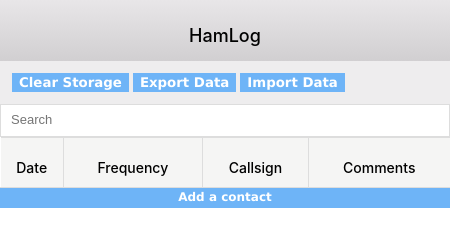
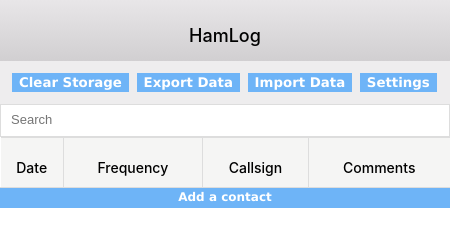
Before and after one commit to junderw00d/HamLog, an Electron app: page app.html in a window 450 px wide. Drawn offline with Linux system fonts and the light colour scheme; no server answers.

Commit message:
Update app.html

```diff
--- a/app.html
+++ b/app.html
@@ -10,9 +10,10 @@
       <h4 id="header-h4">HamLog</h4>
     </header>
     <div id="controls">
-      <button class="button" id="clear" title="Permanently delete all logged contacts">Clear Storage</td>
-      <button class="button" id="export" title="Export data to file">Export Data</td>
-      <button class="button" id="import" title="Import data from file">Import Data</td>
+      <button class="button" id="clear" title="Permanently delete all logged contacts">Clear Storage</button>
+      <button class="button" id="export" title="Export data to file">Export Data</button>
+      <button class="button" id="import" title="Import data from file">Import Data</button>
+      <button class="button" id="settings">Settings</button>
     </div>
     <input id="search" placeholder="Search" onkeyup="search()">
     <table id="contacts-table">
```
